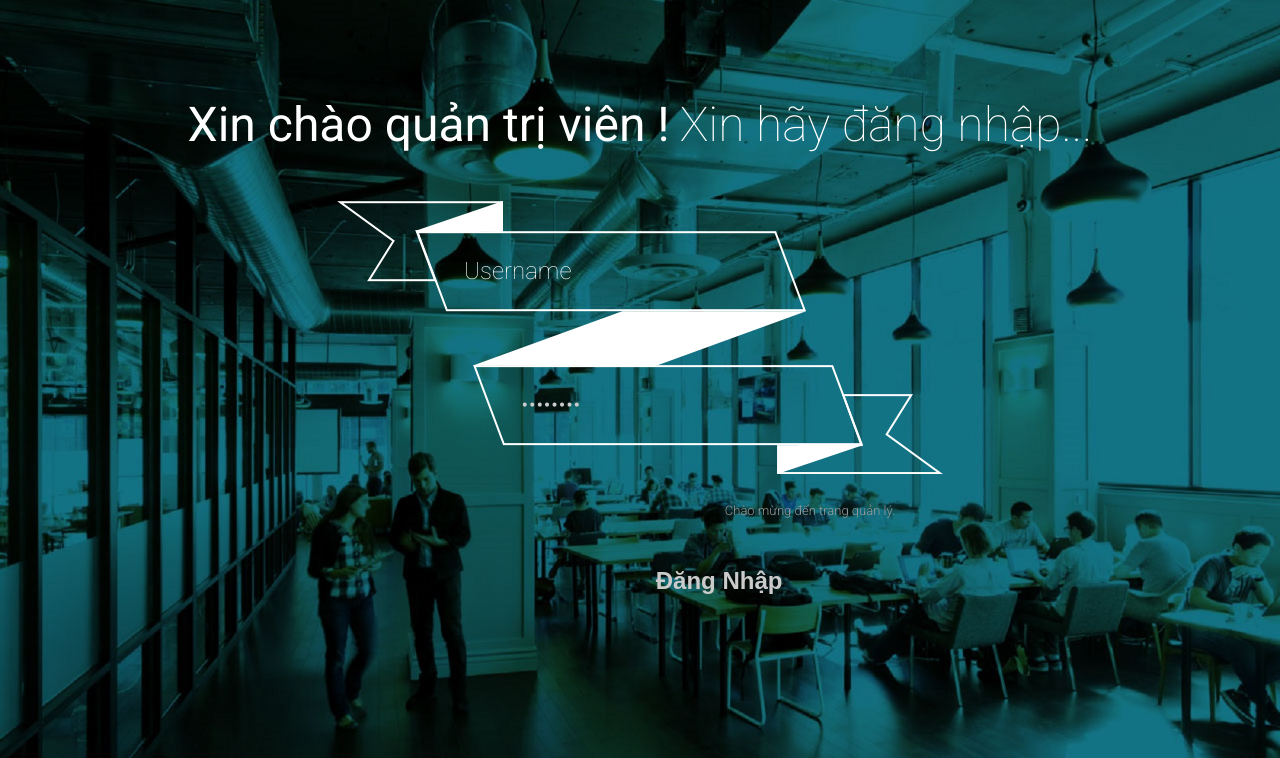
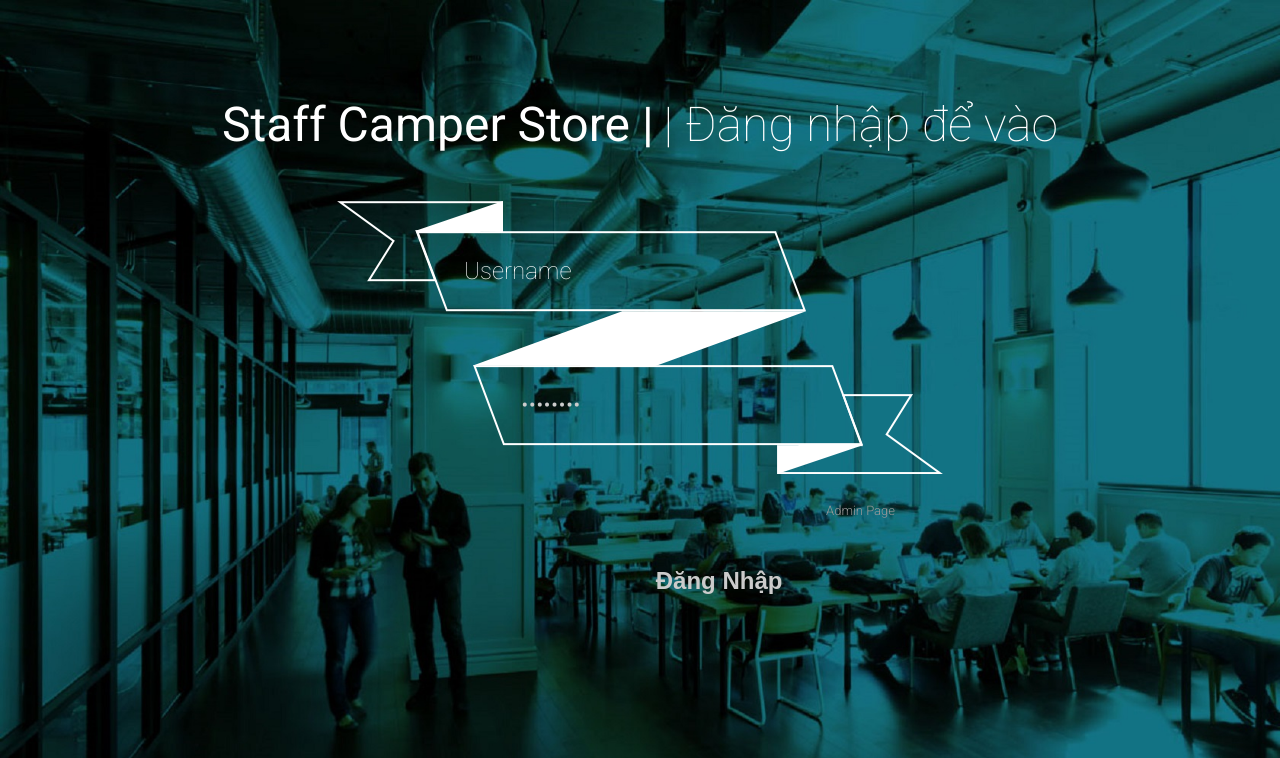
Before and after one commit to duongspm/camperstore, a PHP site: page /page_admin/web/index.php in a window 1280 px wide. Shown: the top 758 px of the page. Run offline with PHP 8.4, Linux system fonts and the light colour scheme; data that the repository does not hold is empty.

Commit message:
Update index.php

```diff
--- a/page_admin/web/index.php
+++ b/page_admin/web/index.php
@@ -32,14 +32,14 @@ $dbname = "db_a77512_tranvan";
 </head>
 <body>
 <!--start-main-->
-<h1>Xin chào quản trị viên !<span>Xin hãy đăng nhập...</span></h1>
+<h1>Staff Camper Store |<span>| Đăng nhập để vào</span></h1>
 <div class="login-box">
     <form method="post" action="<?php echo $_SERVER["PHP_SELF"] ?>">
 			<input name="tendangnhap" id="tendangnhap" type="text" class="text" value="Username" onfocus="this.value = '';" onblur="if (this.value == '') {this.value = 'Username';}" >
 			<input name="matkhau" id="matkhau" type="password" value="Password" onfocus="this.value = '';" onblur="if (this.value == '') {this.value = 'Password';}">
 
 		<div class="remember">
-			<h4>Chào mừng đến trang quản lý.</h4>
+			<h4>Admin Page</h4>
 		</div>
 		<div class="clear"> </div>
 		<div class="btn">
```
